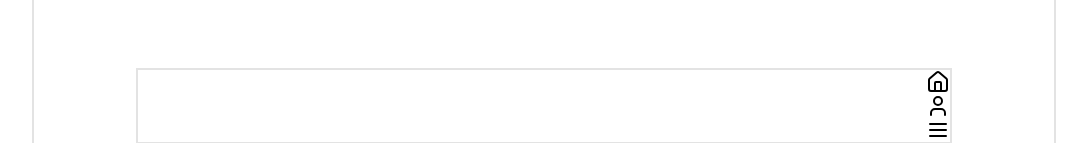
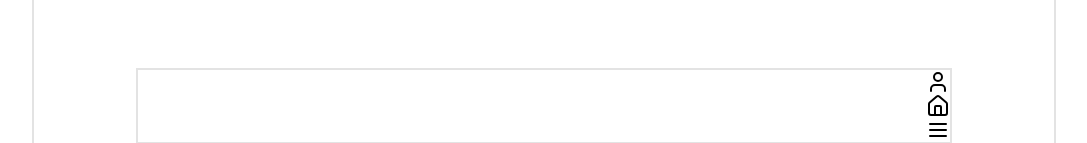
Before and after one commit to Walaaali782/GraductionProject, a React (Vite) app: page /Home in a window 1280 px wide. Shown: the part 2586-2729 px from the top of the page, without its empty margins (96-1183 px from the left). Built offline with nearby package versions, Linux system fonts and the light colour scheme.

Commit message:
Update Home.jsx

```diff
--- a/src/Pages/3-Home/Home.jsx
+++ b/src/Pages/3-Home/Home.jsx
@@ -1,45 +1,44 @@
 import { Home, User, Menu } from "lucide-react";
-import { Link, useNavigate } from "react-router-dom";
+import { Link, useNavigate  , useLocation } from "react-router-dom";
 
 const goals = [
   { id: 1, title: "روتينك اليومي", img: "goal 1.svg",link: "/Home/routine" },
   { id: 2, title: "تحديد الهدف", img: "goal 2.svg", link: "/Home/NewGoal" },
   { id: 3, title: "اللعب والانجازات", img: "goal 3.svg", link:"/Home/Play&Achievements" },
   { id: 4, title: "الافكار السلبية", img: "goal 4.svg" },
-  { id: 5, title: "الملاحظات", img: "goal 5.svg"  , link:"/Home/writenote" },
+  { id: 5, title: "الملاحظات", img: "goal 5.svg",  link:"/Home/writenote" },
   { id: 6, title: "حب النفس", img: "goal 6.svg" , link: "/Home/SelfloveIncentivize" },
   { id: 7, title: "مزاج ممتن", img: "goal 7.svg",link: "/Home/grateful-mood" },
   { id: 8, title: "صفي ذهنك", img: "goal 8.svg"  ,link: "/Home/clear-mind" },
-  { id: 9, title: "التغذية", img: "goal 9.svg" },
+  { id: 9, title: "التغذية", img: "goal 9.svg"  ,link:"/Home/Nutrition" },
   { id: 10, title: "النوم", img: "goal 10.svg" },
-  { id: 11, title: "الدردشة", img: "goal 11.svg" },
+  { id: 11, title: "الدردشة", img: "goal 11.svg" , link:"/Home/chat"},
   { id: 12, title: "التمارين الرياضية", img: "goal 12.svg" },
 ];
 
+export default function AllPage() {
 
-export default function AllPage() {
+  const location = useLocation();
+
+  const isActive = (path) => location.pathname === path;
+
   const navigate = useNavigate();
+
 
   return (
     <div className="flex flex-col min-h-screen bg-background" dir="rtl">
-      <h1 className="text-center text-4xl mt-28 mb-32 mt-16">الأهداف اليومية</h1>
+      <h1 className="text-center text-4xl mt-4 mb-32 mt-28" >الأهداف اليومية</h1>
 
       <div className="grid grid-cols-2 sm:grid-cols-2 md:grid-cols-3 gap-8 p-4 flex-grow">
         {goals.map((goal) => (
           <div
             key={goal.id}
             className="cursor-pointer no-underline"
-            onClick={() => {
-              if (goal.link) {
-                navigate(goal.link);
-              } else {
-                navigate(`/goal-${goal.id}`);
-              }
-            }}
+            onClick={() => { navigate(goal.link) }}
           >
             <div className="bg-secondary rounded-lg flex flex-col items-center justify-center p-4 text-center">
               <img
-                src={`/images/images/${goal.img}`}
+                src={`/public/images/images/${goal.img}`}
                 alt={goal.title}
                 className="rounded-md w-24 h-24 object-cover"
               />
@@ -54,26 +53,59 @@ export default function AllPage() {
         ))}
       </div>
 
+
+
+
+
+
    {/* Bottom Navigation */}
-      <nav className="fixed bottom-0 container">
-        <div className="relative flex justify-around items-center bg-[#53b4a4] h-16 rounded-t-xl">
+   <nav className="fixed bottom-0 container z-50">
+   <div className="relative flex justify-around items-center bg-[#53b4a4] h-16 rounded-t-xl" style={{fontSize:"85px"}}>
+
+    {/* User Icon */}
+    <Link
+      to="/profile"
+      className={`rounded-full p-3 transition-all duration-200 ${
+        isActive("/profile") ? "bg-white" : "bg-transparent"
+      }`}
+    >
+      <User className={`h-10 w-10 ${
+        isActive("/profile") ? "text-[#53b4a4]" : "text-white"
+      }`} />
+    </Link>
+
     {/* Home Icon in Circle - CENTERED */}
-          <div className="absolute -top-6 left-1/2 transform -translate-x-1/2 bg-[#53b4a4] rounded-full">
-            <div className="bg-white rounded-full p-6">
-              <Home className=" h-8 w-8 text-[#53b4a4]" />
-            </div>
+    <div className="absolute left-1/2 -top-6 transform -translate-x-1/2 bg-white p-4 rounded-full shadow-lg">
+      <Link
+        to="/Home"
+        className="flex items-center justify-center"
+      >
+        <Home className={`h-10 w-10 ${
+          isActive("/Home") ? "text-[#53b4a4]" : "text-[#53b4a4]"
+        }`} />
+      </Link>
     </div>
 
-          {/* Other icons */}
-          <Link to="/" className="focus:outline-none">
-            <User className=" h-8 w-8 text-white" />
-          </Link>
-          <div className="w-12" /> {/* spacer for centered home icon */}
-          <Link to="/" className="focus:outline-none">
-            <Menu className=" h-8 w-8 text-white" />
+    {/* Timeline/Menu Icon */}
+    <Link
+      to="/timeline"
+      className={`rounded-full p-3 transition-all duration-200 ${
+        isActive("/timeline") ? "bg-white" : "bg-transparent"
+      }`}
+    >
+      <Menu className={`h-10 w-10 ${
+        isActive("/timeline") ? "text-[#53b4a4]" : "text-white"
+      }`} />
     </Link>
   </div>
 </nav>
+
+
+
+
+
+
+
     </div>
   );
 }
```
Lines whose indentation alone changed are shown as unchanged.
